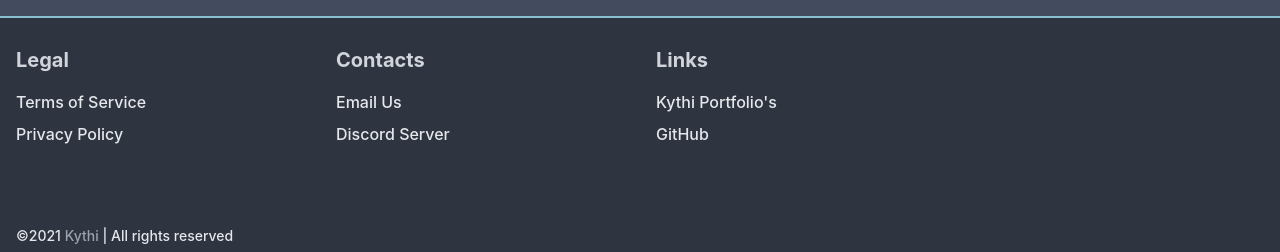
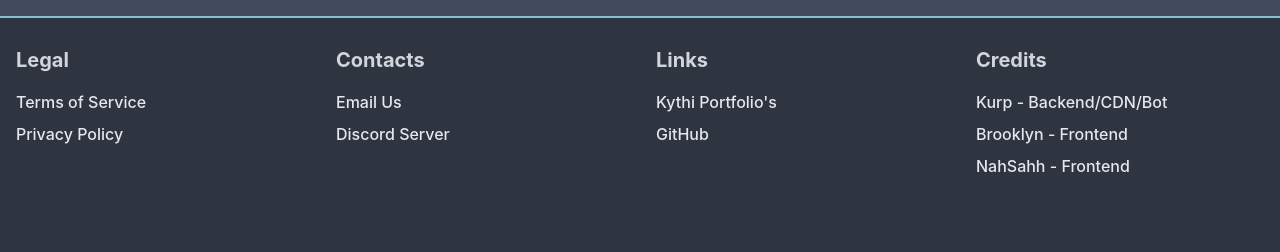
Before and after one commit to barius13/Frontend, a Next.js app: page / in a window 1280 px wide. Shown: the part 2523-2775 px from the top of the page. Built offline with nearby package versions, Linux system fonts and the light colour scheme; no server answers.

Commit message:
feat: added credits

```diff
--- a/src/components/footer.tsx
+++ b/src/components/footer.tsx
@@ -79,6 +79,43 @@ const Footer: FC = () => {
               </ul>
             </nav>
           </div>
+          <div>
+            <h5 className="text-xl font-bold text-gray-300">Credits</h5>
+            <nav className="mt-4">
+              <ul className="space-y-2">
+                <li>
+                  <Link href="https://github.com/Kurpp">
+                    <a
+                      className="text-base hover:text-gray-300"
+                      target="_blank"
+                    >
+                      Kurp - Backend/CDN/Bot
+                    </a>
+                  </Link>
+                </li>
+                <li>
+                  <Link href="https://github.com/bbrooklyn">
+                    <a
+                      className="text-base hover:text-gray-300"
+                      target="_blank"
+                    >
+                      Brooklyn - Frontend
+                    </a>
+                  </Link>
+                </li>
+                <li>
+                  <Link href="https://github.com/NahSahh">
+                    <a
+                      className="text-base hover:text-gray-300"
+                      target="_blank"
+                    >
+                      NahSahh - Frontend
+                    </a>
+                  </Link>
+                </li>
+              </ul>
+            </nav>
+          </div>
         </div>
 
         <div className="flex flex-col items-center justify-between max-w-screen-xl px-6 mx-auto mt-16 space-y-4 lg:px-8 xl:px-4 md:flex-row lg:mt-20">
```
